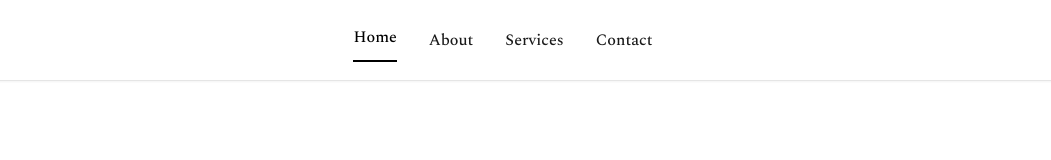
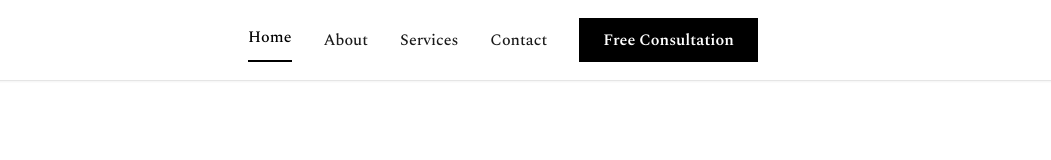
Before and after one commit to KopeckJames/Coo_for_rent, a Next.js app: page / in a window 1280 px wide. Shown: the top 160 px of the page, without its empty margins (137-1188 px from the left). Built offline with nearby package versions, Linux system fonts and the light colour scheme; no server answers.

Commit message:
consultation update

```diff
--- a/components/AboutSection.tsx
+++ b/components/AboutSection.tsx
@@ -33,7 +33,7 @@ export default function AboutSection({
       id="about"
       ref={ref}
       aria-labelledby="about-heading"
-      className="bg-primary-white text-primary-black px-4 sm:px-6 lg:px-8 py-12 tablet:py-14 desktop:py-16"
+      className="bg-primary-white text-primary-black px-4 sm:px-6 lg:px-8 py-8 tablet:py-10 desktop:py-12"
     >
       <div className="max-w-7xl mx-auto scale-[0.85]">
         <motion.div
--- a/components/ContactSection.tsx
+++ b/components/ContactSection.tsx
@@ -15,7 +15,7 @@ export default function ContactSection({ heading, children, linkedInUrl }: Conta
     <section
       id="contact"
       aria-labelledby="contact-heading"
-      className="min-h-screen flex items-center justify-center py-12 tablet:py-14 desktop:py-16 px-4 sm:px-6 lg:px-8 bg-neutral-gray100 relative overflow-hidden"
+      className="min-h-screen flex items-center justify-center py-8 tablet:py-10 desktop:py-12 px-4 sm:px-6 lg:px-8 bg-neutral-gray100 relative overflow-hidden"
     >
       {/* Decorative grid pattern */}
       <div className="absolute inset-0 bg-[linear-gradient(to_right,#00000008_1px,transparent_1px),linear-gradient(to_bottom,#00000008_1px,transparent_1px)] bg-[size:4rem_4rem] pointer-events-none" />
--- a/components/HeroSection.tsx
+++ b/components/HeroSection.tsx
@@ -30,7 +30,7 @@ export default function HeroSection({
     <section
       id="hero"
       aria-label="Hero section"
-      className="min-h-screen bg-primary-white text-primary-black flex items-center justify-center px-4 sm:px-6 lg:px-8 py-12"
+      className="min-h-screen bg-primary-white text-primary-black flex items-center justify-center px-4 sm:px-6 lg:px-8 py-8"
     >
       <div className="max-w-4xl mx-auto w-full text-center">
         <motion.div
--- a/components/Navigation.tsx
+++ b/components/Navigation.tsx
@@ -1,6 +1,7 @@
 'use client';
 
 import { useState, useEffect } from 'react';
+import Image from 'next/image';
 import MobileMenu from './MobileMenu';
 import { throttle } from '@/utils/performance';
 import { navigationLinks } from '@/data/content';
@@ -9,6 +10,7 @@ import { smoothScrollToId, getCurrentSection } from '@/utils/smoothScroll';
 export default function Navigation() {
   const [activeSection, setActiveSection] = useState('hero');
   const [isMobileMenuOpen, setIsMobileMenuOpen] = useState(false);
+  const [showConsultDropdown, setShowConsultDropdown] = useState(false);
 
   useEffect(() => {
     const handleScroll = () => {
@@ -63,6 +65,39 @@ export default function Navigation() {
                   </a>
                 </li>
               ))}
+
+              {/* Free Consultation Button with Dropdown */}
+              <li className="relative">
+                <button
+                  onMouseEnter={() => setShowConsultDropdown(true)}
+                  onMouseLeave={() => setShowConsultDropdown(false)}
+                  onClick={(e) => {
+                    e.preventDefault();
+                    handleNavClick(e, '#contact');
+                  }}
+                  className="bg-primary-black text-primary-white px-6 py-2 text-sm desktop:text-base font-semibold hover:bg-neutral-gray900 transition-colors min-h-[44px] flex items-center"
+                >
+                  Free Consultation
+                </button>
+
+                {/* Dropdown with Infographic */}
+                {showConsultDropdown && (
+                  <div
+                    className="absolute top-full right-0 mt-2 w-[400px] bg-white shadow-2xl border-2 border-primary-black z-50"
+                    onMouseEnter={() => setShowConsultDropdown(true)}
+                    onMouseLeave={() => setShowConsultDropdown(false)}
+                  >
+                    <div className="relative w-full h-[500px]">
+                      <Image
+                        src="/recs/consult.png"
+                        alt="Free Consultation Information"
+                        fill
+                        className="object-contain p-4"
+                      />
+                    </div>
+                  </div>
+                )}
+              </li>
             </ul>
           </div>
 
--- a/components/ServicesSection.tsx
+++ b/components/ServicesSection.tsx
@@ -29,7 +29,7 @@ export default function ServicesSection({
       id="services"
       ref={ref}
       aria-labelledby="services-heading"
-      className="bg-primary-white text-primary-black px-4 sm:px-6 lg:px-8 py-12 tablet:py-14 desktop:py-16"
+      className="bg-primary-white text-primary-black px-4 sm:px-6 lg:px-8 py-8 tablet:py-10 desktop:py-12"
     >
       <div className="max-w-7xl mx-auto w-full scale-[0.78]">
         <motion.h2
```
Also changed, not shown: public/recs/consult.png (added).
